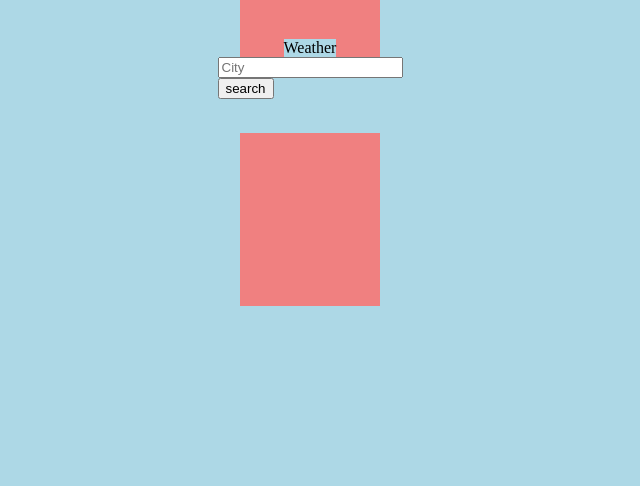
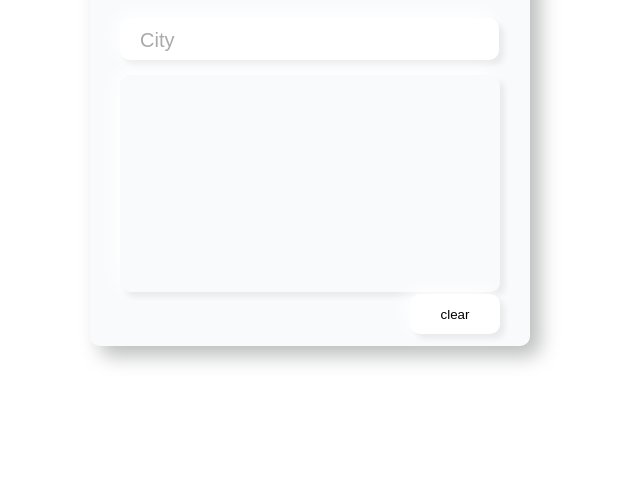
Before and after one commit to Jakxel12/Projects-Web-Dev, a plain HTML site: page Weather_Project/index.html in a window 1280 px wide. Shown: the part 314-800 px from the top of the page, without its empty margins (330-970 px from the left). Drawn offline with Linux system fonts and the light colour scheme.

Commit message:
new interfaz and new features in the proyect

```diff
--- a/Weather_Project/index.html
+++ b/Weather_Project/index.html
@@ -6,14 +6,21 @@
 </head>
 <body>
   <div class="display">
-    <div class="title" style="background-color: lightblue;">Weather</div>
-    <div class="screen" style="background-color: lightblue;">
-      <input type="text" placeholder="City">
-      <input type="button" value="search">
-      <p class="grade"></p>
-      <img src="" alt="">
+    <div class="title">
+      Weather ⛅️
     </div>
-
+    <div class="screen">
+      <div class="search-display" >
+         <input class="search-bar" type="text" placeholder="City">
+      </div>
+      <div class="result">
+        <p class="grade"></p>
+        <img src="" alt="">
+      </div>
+    </div>
+    <div class="clear-button">
+      <button class="clear-click">clear</button>
+    </div>
   </div>
 
   <script src="script.js"></script>
--- a/Weather_Project/script.js
+++ b/Weather_Project/script.js
@@ -1,4 +1,5 @@
-document.querySelector('input[type="button"]').addEventListener('click', function() {
+document.querySelector('input[type="text"]').addEventListener('keyup', function(event) {
+    if (event.key === 'Enter') {
       const cityName = document.querySelector('input[type="text"]').value;
       const apiKey = 'b7d62ddab78f6cbd6a2114407ca4f31c';
       const apiUrl = `http://api.openweathermap.org/data/2.5/weather?q=${cityName}&appid=${apiKey}&units=metric`;
@@ -12,8 +13,18 @@ document.querySelector('input[type="button"]').addEventListener('click', functio
           const iconUrl = `http://openweathermap.org/img/wn/${icon}.png`;
 
           document.querySelector('.grade').innerText = `${temp} °C - ${weatherDescription}`;
-          document.querySelector('img').src = iconUrl;
-          document.querySelector('img').alt = weatherDescription;
+          //document.querySelector('img').src = iconUrl;
+          //document.querySelector('img').alt = weatherDescription;
         })
         .catch(error => console.error('Error:', error));
+    }
   });
+
+  document.querySelector('.clear-click').addEventListener('click', clear);
+
+  function clear() {
+    document.querySelector('input[type="text"]').value='';
+    document.querySelector('.grade').innerText = '';
+    document.querySelector('img').src = '';
+    document.querySelector('img').alt = '';
+  }
--- a/Weather_Project/style.css
+++ b/Weather_Project/style.css
@@ -1,19 +1,86 @@
 html, body {
-  background-color: lightblue;
   margin: 0;
-  height: 100vh;
+  height: 100%;
+  width: 100%; /* Cambiado de 100vw a 100% */
   display: flex;
   align-items: center;
   justify-content: center;
+  font-weight: 100;
+  font-family: system-ui, -apple-system, BlinkMacSystemFont, 'Segoe UI', Roboto, Oxygen, Ubuntu, Cantarell, 'Open Sans', 'Helvetica Neue', sans-serif;
 }
 
 .display {
-  width: 100px;
-  height: 50%;
-  background-color: lightcoral;
+  width: 400px;
+  height: 60%;
   padding: 20px;
-  display: flex;
-  flex-direction: column;
+  display: grid;
+  grid-template-rows: 1fr 5fr auto;
+  grid-template-columns: 1fr;
   align-items: center;
   justify-content: center;
+  background-color: #eff1f762;
+  border-radius: 10px;
+  box-shadow: 10px 10px 20px #babebb, -10px -10px 20px #ffff;
+  position: relative;
 }
+
+.clear-button {
+  position: absolute;
+  bottom: 12px;
+  right: 30px;
+  cursor: pointer;
+}
+
+.screen {
+  display: grid;
+  grid-template-columns: auto;
+  grid-template-rows: auto 1fr; /* Asegúrate de definir esta propiedad una sola vez */
+  height: 80%;
+  margin: 10px;
+}
+
+.result {
+  box-shadow: 5px 5px 5px #eaebec, -5px -5px 20px #ffff;
+  border-radius: 10px;
+}
+.clear-click{
+  width: 90px;
+  height: 40px;
+  border: none;
+  border-radius: 10px;
+  box-shadow: 5px 5px 5px #eaebec, -5px -5px 20px #ffff;
+  background-color: #ffffff;
+}
+
+.search-bar{
+  width: 94%;
+  height: 40px;
+  box-shadow: 5px 5px 5px #eaebec, -5px -5px 20px #ffff;
+  border: none;
+  border-radius: 10px;
+  margin-bottom: 15px;
+  font-family: system-ui, -apple-system, BlinkMacSystemFont, 'Segoe UI', Roboto, Oxygen, Ubuntu, Cantarell, 'Open Sans', 'Helvetica Neue', sans-serif;
+  font-size: 20px;
+  padding-inline-start: 20px;
+}
+
+.clear-click:hover, .search-bar:hover{
+opacity: 50%;
+}
+.clear-click:active, .search-bar:active{
+opacity: 90%;
+}
+.search-bar::placeholder{
+  color: #a9a9a9; /* Color del placeholder */
+  font-weight: 100;
+  font-family: Arial, sans-serif; /* Fuente del placeholder (opcional) */
+}
+
+.grade{
+  font-size: 40px;
+}
+
+.title{
+  margin-top: 70px;
+  font-size: 50px;
+}
```
Lines whose indentation alone changed are shown as unchanged.
